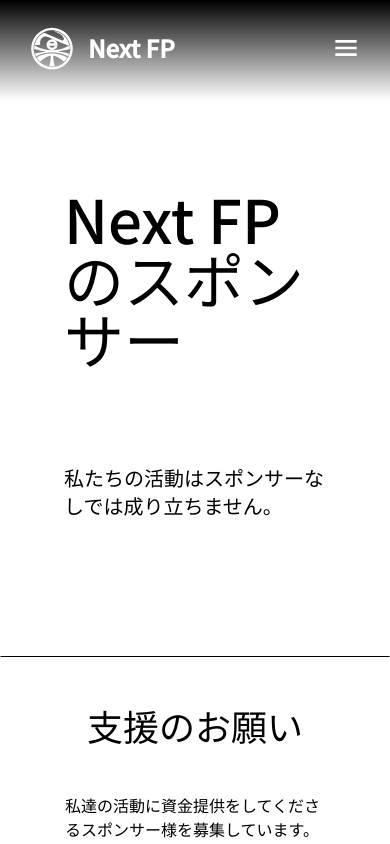
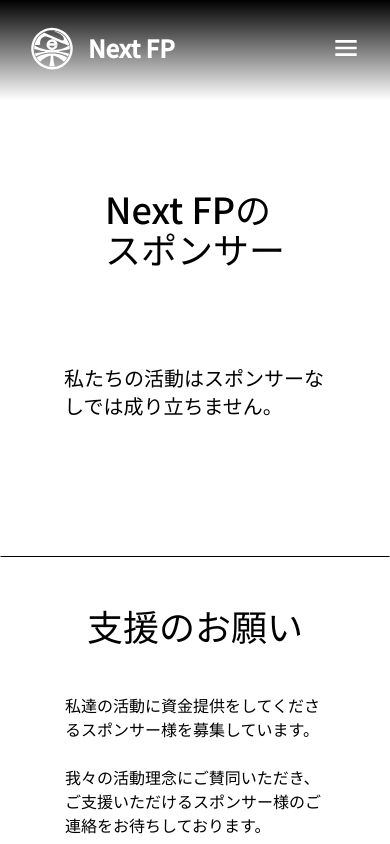
Before and after one commit to nextfp/nextPage, a Next.js app: page /sponsor in a window 390 px wide. Shown: the top 844 px of the page. Built offline with nearby package versions, Linux system fonts and the light colour scheme.

Commit message:
fix: スマホでの表示崩れを修正

```diff
--- a/app/Sponsor.tsx
+++ b/app/Sponsor.tsx
@@ -5,7 +5,7 @@ import { Suzuki, SolidWorks } from "@/public/svg";
 export default function Sponsor() {
   return (
     <section className="mx-auto flex max-w-screen-2xl flex-col gap-11 px-16">
-      <h1 className="text-4xl">私たちのスポンサー</h1>
+      <h1 className="text-3xl md:text-4xl">私たちのスポンサー</h1>
       <div className="grid grid-cols-4 gap-8">
         <div className="col-span-4 xl:col-span-2">
           <p>
--- a/app/sponsor/title.tsx
+++ b/app/sponsor/title.tsx
@@ -3,8 +3,10 @@ export default function Title() {
     <section className="bg-white">
       <div className="mx-auto max-w-screen-2xl  px-16 py-22">
         <header className="flex flex-col justify-center">
-          <h1 className="self-center text-6xl font-medium text-black">
-            Next FPのスポンサー
+          <h1 className="self-center text-4xl md:text-6xl text-black">
+            Next FPの
+            <br className="md:hidden" />
+            スポンサー
           </h1>
           <h2 className="mt-24 self-center text-xl text-black">
             私たちの活動はスポンサーなしでは成り立ちません。
--- a/components/Footer.tsx
+++ b/components/Footer.tsx
@@ -7,7 +7,7 @@ export default function Footer() {
     <footer className="bg-white">
       <div className="mx-auto grid max-w-screen-2xl grid-cols-12 py-12">
         <div className="col-span-5 col-start-2">
-          <p className="text-3xl text-black">
+          <p className="text-2xl md:text-3xl text-black">
             新潟大学学生フォーミュラプロジェクト
           </p>
           <p className="mt-12 text-xl text-black">
--- a/components/MobileNav.tsx
+++ b/components/MobileNav.tsx
@@ -61,7 +61,7 @@ const MobileNav = () => {
         </div>
         <nav className="fixed mt-8 h-full">
           {headerNavLinks.map((link) => (
-            <div key={link.title} className="px-12 py-14">
+            <div key={link.title} className="px-12 py-7">
               <Link
                 href={link.href}
                 className="text-2xl tracking-widest text-gray-100"
```
